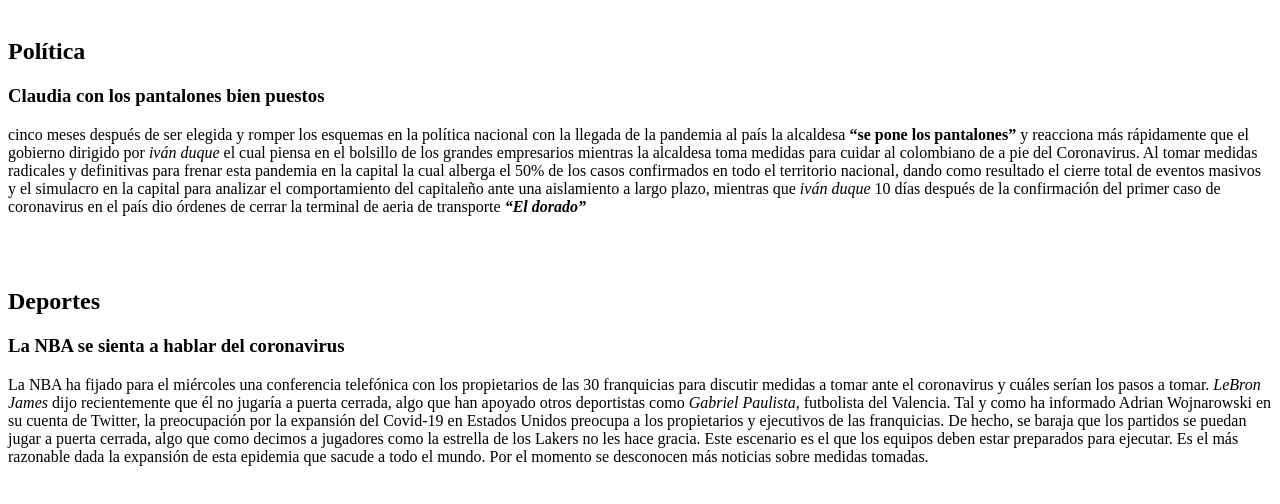
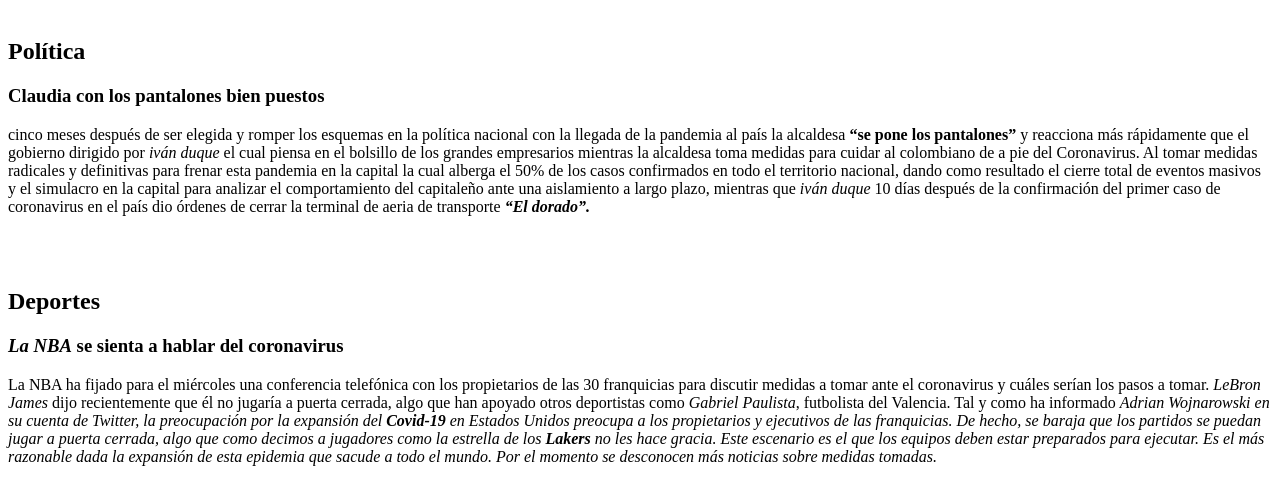
Before and after one commit to Dracoft/Dannamorchis, a plain HTML site: page index.html in a window 1280 px wide. Shown: the part 66-570 px from the top of the page. Drawn offline with Linux system fonts and the light colour scheme.

Commit message:
Update index.html

```diff
--- a/index.html
+++ b/index.html
@@ -6,17 +6,14 @@
 <br>
 <h2> Política </h2>
 <h3> Claudia con los pantalones bien puestos   </h3>
-<p> cinco meses después de ser elegida y romper los esquemas en la política nacional con la llegada de la pandemia al país la alcaldesa <strong> “se pone los pantalones” </strong> y reacciona más rápidamente que el gobierno dirigido por <em> iván duque </em> el cual piensa en el bolsillo de los grandes empresarios mientras la alcaldesa toma medidas para cuidar al colombiano de a pie del Coronavirus. Al tomar medidas radicales y definitivas para frenar esta pandemia en la capital la cual alberga el 50% de los casos confirmados en todo el territorio nacional, dando como resultado el cierre total de eventos masivos y el simulacro en la capital para analizar el comportamiento del capitaleño ante una aislamiento a largo plazo, mientras que <em> iván duque </em> 10 días después de la confirmación del primer caso de coronavirus en el país dio órdenes de cerrar la terminal de aeria de transporte <em><strong>“El dorado” </strong></em>
+<p> cinco meses después de ser elegida y romper los esquemas en la política nacional con la llegada de la pandemia al país la alcaldesa <strong> “se pone los pantalones” </strong> y reacciona más rápidamente que el gobierno dirigido por <em> iván duque </em> el cual piensa en el bolsillo de los grandes empresarios mientras la alcaldesa toma medidas para cuidar al colombiano de a pie del Coronavirus. Al tomar medidas radicales y definitivas para frenar esta pandemia en la capital la cual alberga el 50% de los casos confirmados en todo el territorio nacional, dando como resultado el cierre total de eventos masivos y el simulacro en la capital para analizar el comportamiento del capitaleño ante una aislamiento a largo plazo, mientras que <em> iván duque </em> 10 días después de la confirmación del primer caso de coronavirus en el país dio órdenes de cerrar la terminal de aeria de transporte <em><strong>“El dorado”. </strong></em>
 </p>
 </br>
 <br>
 <h2> Deportes </>
-<h3>  La NBA se sienta a hablar del coronavirus </h3>
-<p>La NBA ha fijado para el miércoles una conferencia telefónica con los propietarios de las
- 30 franquicias para discutir medidas a tomar ante el coronavirus y cuáles serían los pasos a tomar.
- <em> LeBron James </em> dijo recientemente que él no jugaría a puerta cerrada, algo que han apoyado
- otros deportistas como <em> Gabriel Paulista</em>, futbolista del Valencia.
-Tal y como ha informado Adrian Wojnarowski en su cuenta de Twitter, la preocupación por la expansión del Covid-19 en Estados Unidos preocupa a los propietarios y ejecutivos de las franquicias. De hecho, se baraja que los partidos se puedan jugar a puerta cerrada, algo que como decimos a jugadores como la estrella de los Lakers no les hace gracia.
+<h3> <em><strong> La NBA</strong></em> se sienta a hablar del coronavirus </h3>
+<p>La NBA ha fijado para el miércoles una conferencia telefónica con los propietarios de las 30 franquicias para discutir medidas a tomar ante el coronavirus y cuáles serían los pasos a tomar. <em>LeBron James</em> dijo recientemente que él no jugaría a puerta cerrada, algo que han apoyado otros deportistas como <em>Gabriel Paulista</em>, futbolista del Valencia.
+Tal y como ha informado <em>Adrian Wojnarowski<em> en su cuenta de Twitter, la preocupación por la expansión del <strong>Covid-19</strong> en Estados Unidos preocupa a los propietarios y ejecutivos de las franquicias. De hecho, se baraja que los partidos se puedan jugar a puerta cerrada, algo que como decimos a jugadores como la estrella de los <em><strong>Lakers</strong></em>  no les hace gracia.
 Este escenario es el que los equipos deben estar preparados para ejecutar. Es el más razonable dada la expansión de esta epidemia que sacude a todo el mundo. Por el momento se desconocen más noticias sobre medidas tomadas.
  </p>
 </br>
```
